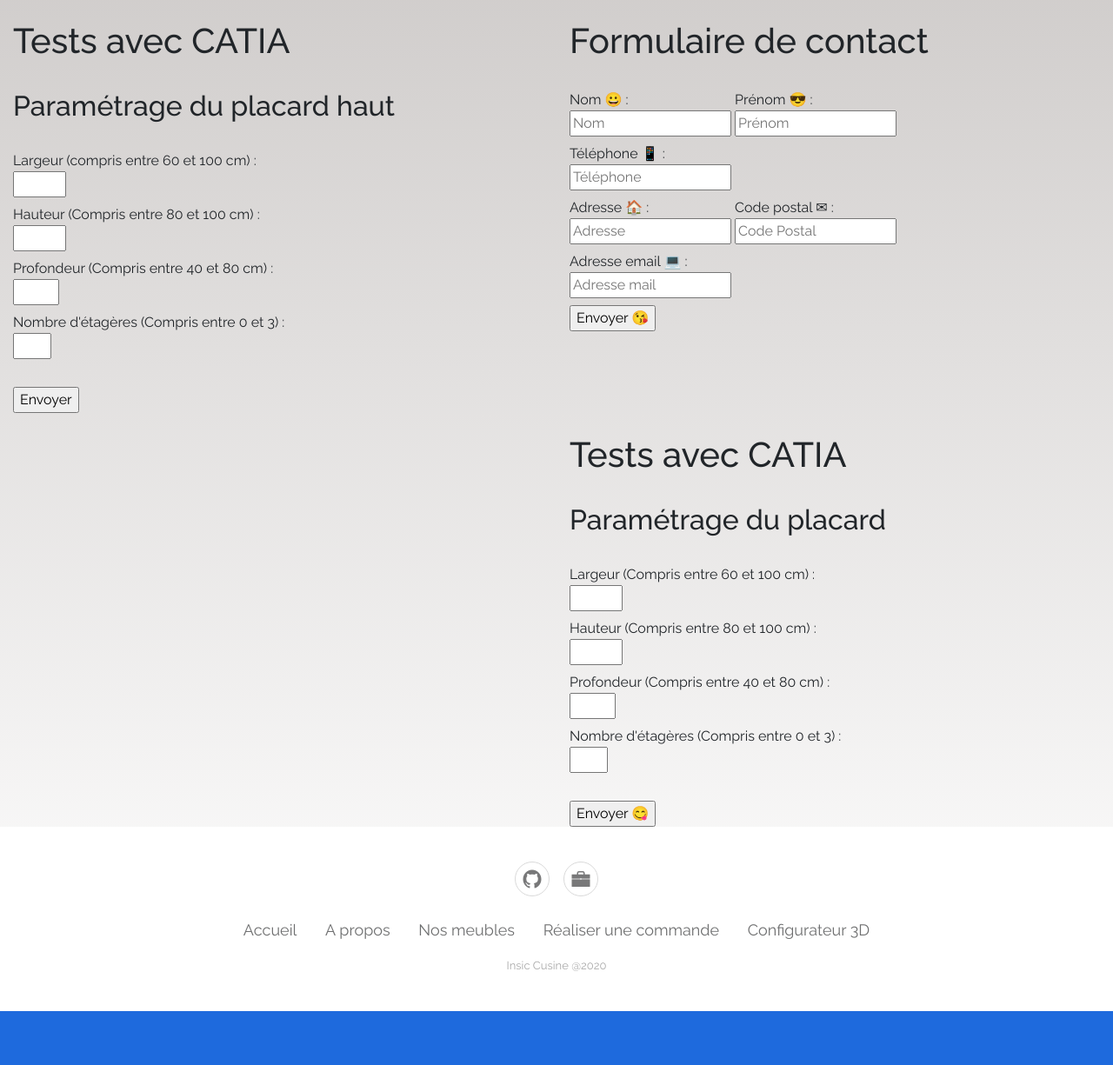
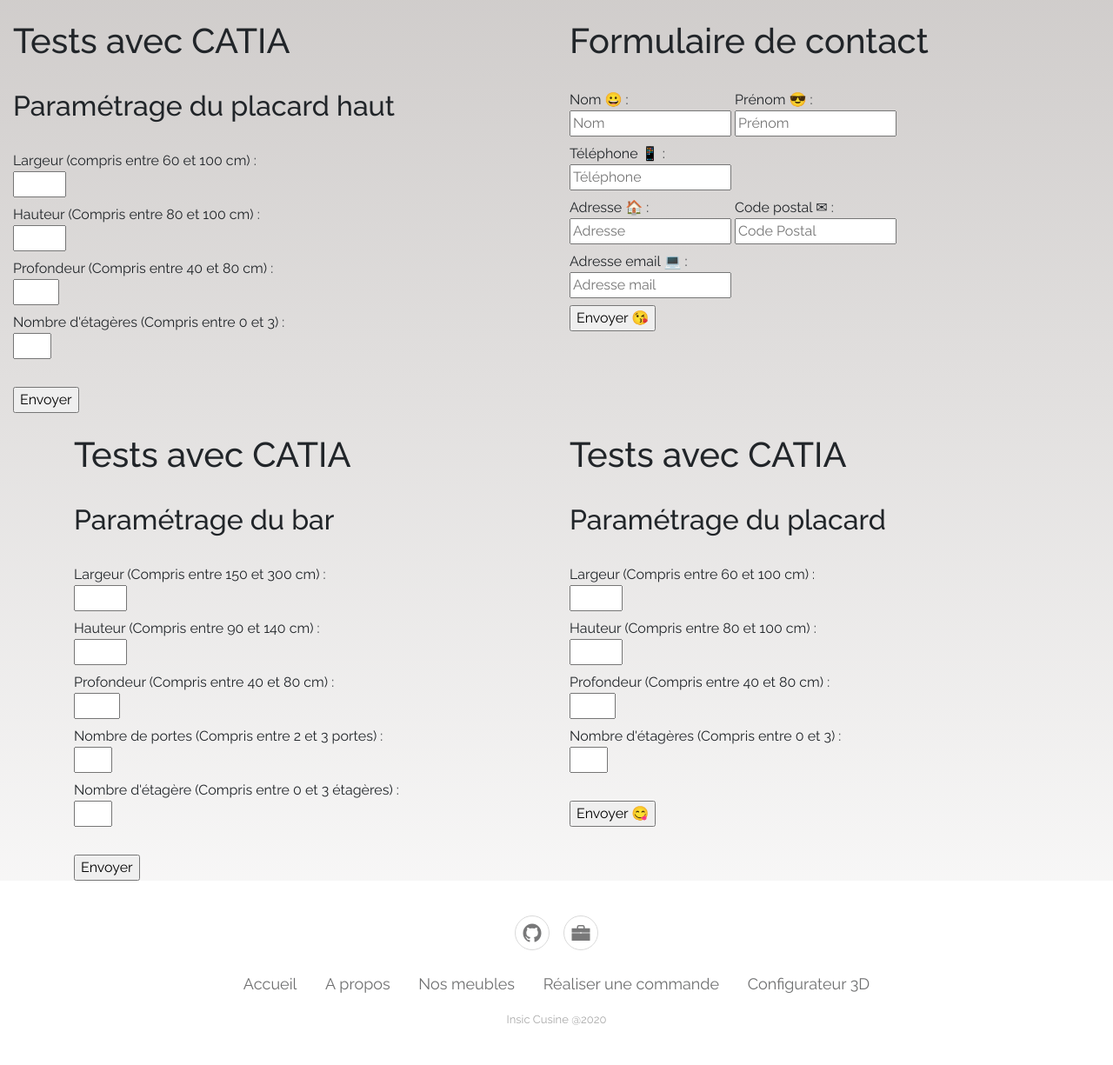
Before and after one commit to Little-Groundhog/Insic-Cuisine, a PHP site: page /store.php in a window 1280 px wide. Shown: the part 654-1879 px from the top of the page at 87% size. Before the commit the page ends 1817 px from the top, so only its background shows below. Run offline with PHP 8.4, Linux system fonts and the light colour scheme; some libraries are stand-ins or nearby versions; some web fonts are replaced.

Commit message:
[FEATURES] Ajout du formulaire pour le bar

```diff
--- a/3D.html
+++ b/3D.html
@@ -9,7 +9,6 @@
     <link rel="stylesheet" href="assets/bootstrap/css/bootstrap.min.css">
     <link rel="stylesheet" href="https://fonts.googleapis.com/css?family=Raleway:100,100i,200,200i,300,300i,400,400i,500,500i,600,600i,700,700i,800,800i,900,900i">
     <link rel="stylesheet" href="https://fonts.googleapis.com/css?family=Lora:400,400i,700,700i">
-    <link rel="stylesheet" href="https://fonts.googleapis.com/css?family=Cookie">
     <link rel="stylesheet" href="assets/fonts/fontawesome-all.min.css">
     <link rel="stylesheet" href="assets/fonts/font-awesome.min.css">
     <link rel="stylesheet" href="assets/fonts/ionicons.min.css">
@@ -18,12 +17,9 @@
     <link rel="stylesheet" href="assets/css/Animated-Typing-With-Blinking.css">
     <link rel="stylesheet" href="assets/css/Features-Clean.css">
     <link rel="stylesheet" href="assets/css/Footer-Basic.css">
-    <link rel="stylesheet" href="assets/css/Good-login-dropdown-menu-1.css">
-    <link rel="stylesheet" href="assets/css/Good-login-dropdown-menu.css">
     <link rel="stylesheet" href="assets/css/Highlight-Blue.css">
     <link rel="stylesheet" href="https://cdnjs.cloudflare.com/ajax/libs/animate.css/3.5.2/animate.min.css">
     <link rel="stylesheet" href="https://cdnjs.cloudflare.com/ajax/libs/aos/2.2.0/aos.css">
-    <link rel="stylesheet" href="assets/css/Login-Form-Clean.css">
     <link rel="stylesheet" href="assets/css/Team-Clean.css">
     <link rel="stylesheet" href="assets/css/untitled.css">
 </head>
--- a/about.html
+++ b/about.html
@@ -9,7 +9,6 @@
     <link rel="stylesheet" href="assets/bootstrap/css/bootstrap.min.css">
     <link rel="stylesheet" href="https://fonts.googleapis.com/css?family=Raleway:100,100i,200,200i,300,300i,400,400i,500,500i,600,600i,700,700i,800,800i,900,900i">
     <link rel="stylesheet" href="https://fonts.googleapis.com/css?family=Lora:400,400i,700,700i">
-    <link rel="stylesheet" href="https://fonts.googleapis.com/css?family=Cookie">
     <link rel="stylesheet" href="assets/fonts/fontawesome-all.min.css">
     <link rel="stylesheet" href="assets/fonts/font-awesome.min.css">
     <link rel="stylesheet" href="assets/fonts/ionicons.min.css">
@@ -18,12 +17,9 @@
     <link rel="stylesheet" href="assets/css/Animated-Typing-With-Blinking.css">
     <link rel="stylesheet" href="assets/css/Features-Clean.css">
     <link rel="stylesheet" href="assets/css/Footer-Basic.css">
-    <link rel="stylesheet" href="assets/css/Good-login-dropdown-menu-1.css">
-    <link rel="stylesheet" href="assets/css/Good-login-dropdown-menu.css">
     <link rel="stylesheet" href="assets/css/Highlight-Blue.css">
     <link rel="stylesheet" href="https://cdnjs.cloudflare.com/ajax/libs/animate.css/3.5.2/animate.min.css">
     <link rel="stylesheet" href="https://cdnjs.cloudflare.com/ajax/libs/aos/2.2.0/aos.css">
-    <link rel="stylesheet" href="assets/css/Login-Form-Clean.css">
     <link rel="stylesheet" href="assets/css/Team-Clean.css">
     <link rel="stylesheet" href="assets/css/untitled.css">
 </head>
--- a/index.html
+++ b/index.html
@@ -9,7 +9,6 @@
     <link rel="stylesheet" href="assets/bootstrap/css/bootstrap.min.css">
     <link rel="stylesheet" href="https://fonts.googleapis.com/css?family=Raleway:100,100i,200,200i,300,300i,400,400i,500,500i,600,600i,700,700i,800,800i,900,900i">
     <link rel="stylesheet" href="https://fonts.googleapis.com/css?family=Lora:400,400i,700,700i">
-    <link rel="stylesheet" href="https://fonts.googleapis.com/css?family=Cookie">
     <link rel="stylesheet" href="assets/fonts/fontawesome-all.min.css">
     <link rel="stylesheet" href="assets/fonts/font-awesome.min.css">
     <link rel="stylesheet" href="assets/fonts/ionicons.min.css">
@@ -18,12 +17,9 @@
     <link rel="stylesheet" href="assets/css/Animated-Typing-With-Blinking.css">
     <link rel="stylesheet" href="assets/css/Features-Clean.css">
     <link rel="stylesheet" href="assets/css/Footer-Basic.css">
-    <link rel="stylesheet" href="assets/css/Good-login-dropdown-menu-1.css">
-    <link rel="stylesheet" href="assets/css/Good-login-dropdown-menu.css">
     <link rel="stylesheet" href="assets/css/Highlight-Blue.css">
     <link rel="stylesheet" href="https://cdnjs.cloudflare.com/ajax/libs/animate.css/3.5.2/animate.min.css">
     <link rel="stylesheet" href="https://cdnjs.cloudflare.com/ajax/libs/aos/2.2.0/aos.css">
-    <link rel="stylesheet" href="assets/css/Login-Form-Clean.css">
     <link rel="stylesheet" href="assets/css/Team-Clean.css">
     <link rel="stylesheet" href="assets/css/untitled.css">
 </head>
--- a/products.html
+++ b/products.html
@@ -9,7 +9,6 @@
     <link rel="stylesheet" href="assets/bootstrap/css/bootstrap.min.css">
     <link rel="stylesheet" href="https://fonts.googleapis.com/css?family=Raleway:100,100i,200,200i,300,300i,400,400i,500,500i,600,600i,700,700i,800,800i,900,900i">
     <link rel="stylesheet" href="https://fonts.googleapis.com/css?family=Lora:400,400i,700,700i">
-    <link rel="stylesheet" href="https://fonts.googleapis.com/css?family=Cookie">
     <link rel="stylesheet" href="assets/fonts/fontawesome-all.min.css">
     <link rel="stylesheet" href="assets/fonts/font-awesome.min.css">
     <link rel="stylesheet" href="assets/fonts/ionicons.min.css">
@@ -18,12 +17,9 @@
     <link rel="stylesheet" href="assets/css/Animated-Typing-With-Blinking.css">
     <link rel="stylesheet" href="assets/css/Features-Clean.css">
     <link rel="stylesheet" href="assets/css/Footer-Basic.css">
-    <link rel="stylesheet" href="assets/css/Good-login-dropdown-menu-1.css">
-    <link rel="stylesheet" href="assets/css/Good-login-dropdown-menu.css">
     <link rel="stylesheet" href="assets/css/Highlight-Blue.css">
     <link rel="stylesheet" href="https://cdnjs.cloudflare.com/ajax/libs/animate.css/3.5.2/animate.min.css">
     <link rel="stylesheet" href="https://cdnjs.cloudflare.com/ajax/libs/aos/2.2.0/aos.css">
-    <link rel="stylesheet" href="assets/css/Login-Form-Clean.css">
     <link rel="stylesheet" href="assets/css/Team-Clean.css">
     <link rel="stylesheet" href="assets/css/untitled.css">
 </head>
--- a/store.php
+++ b/store.php
@@ -257,7 +257,85 @@ setcookie('email', 'null@mail.com', time() + 365*24*3600, null, null, false, tru
     <div>
         <div class="container">
             <div class="row">
-                <div class="col-md-6"></div>
+                <div class="col-md-6">
+                    <form action="store.php" method="post" ><br>
+                            <h1>Tests avec CATIA</h1><br>
+                            <h2>Paramétrage du bar</h2><br>
+
+                            <label class="formulaire_bar" for="largeur">
+                                Largeur (Compris entre 150 et 300 cm) :<br>
+                                <input type="number" min="150" max="300" name="largeur" value="" placeholder="" required/>
+                            </label><br>
+
+                            <label class="formulaire_bar" for="hauteur">
+                                Hauteur (Compris entre 90 et 140 cm) :<br>
+                                <input type="number" min="90" max="140" name="hauteur" value="" placeholder="" required/>
+                            </label><br>
+
+                            <label class="formulaire_bar" for="profondeur">
+                                Profondeur (Compris entre 40 et 80 cm) :<br>
+                                <input type="number" min="40" max="80" name="profondeur" value="" placeholder="" required/>
+                            </label><br>
+
+                            <label class="formulaire_bar" for="nombre_etagere">
+                                Nombre de portes (Compris entre 2 et 3 portes) :<br>
+                                <input type="number" min="2" max="3" name="nombre_portes" value="" placeholder="" required/>
+                            </label><br>
+
+                            <label class="formulaire_bar" for="nombre_etagere">
+                                Nombre d'étagère (Compris entre 0 et 3 étagères) :<br>
+                                <input type="number" min="0" max="3" name="nombre_etagere" value="" placeholder="" required/>
+                            </label><br><br>
+
+                            <input type="submit" value="Envoyer" name="go_param_bar"/>
+                        </form>
+                    <?php
+                    if(isset($_POST["go_param_bar"]))//Quand le bouton envoyer est pressé pour le paramétre placard
+                    {
+                        $largeur = $_POST["largeur"];
+                        $hauteur = $_POST["hauteur"];
+                        $profondeur = $_POST["profondeur"];
+                        $nombre_etagere = $_POST["nombre_etagere"];
+                        $nombre_portes = $_POST["nombre_portes"];
+
+                        $eta1 = "false";
+                        $eta2 = "false";
+                        $eta3 = "false";
+                        $porte3 = "false";
+
+                        if($nombre_etagere >= 1){
+                            $eta1 = "true";
+                        }
+                        if($nombre_etagere >= 2){
+                            $eta2 = "true";
+                        }
+                        if($nombre_etagere >= 3){
+                            $eta3 = "true";
+                        }
+
+                        if($nombre_portes == 3){
+                            $porte3 = "true";
+                        }
+
+                        //Envoi dans la base de données
+                        $sql = $bdd->prepare ("INSERT INTO bar (IDClient, largeur, hauteur, profondeur, nombrePortes, portes3, etagere, etagere1, etagere2, etagere3)
+                                        VALUES (:IDClient, :largeur/100, :hauteur/100, :profondeur/100,:nombre_portes, :portes3, :nombre_etagere, :eta1, :eta2, :eta3)");
+
+                        $sql->bindParam(':IDClient',$IDClient['client.IDClient']);
+                        $sql->bindParam(':largeur',$largeur);
+                        $sql->bindParam(':hauteur',$hauteur);
+                        $sql->bindParam(':profondeur',$profondeur);
+                        $sql->bindParam(':nombre_portes',$nombre_portes);
+                        $sql->bindParam(':portes3',$porte3);
+                        $sql->bindParam(':nombre_etagere',$nombre_etagere);
+                        $sql->bindParam(':eta1',$eta1);
+                        $sql->bindParam(':eta2',$eta2);
+                        $sql->bindParam(':eta3',$eta3);
+                        $sql->execute();
+                    }
+                    ?>
+
+                </div>
                 <div class="col-md-6">
                   <form action="store.php" method="post" ><br>
                     <h1>Tests avec CATIA</h1><br>
```
